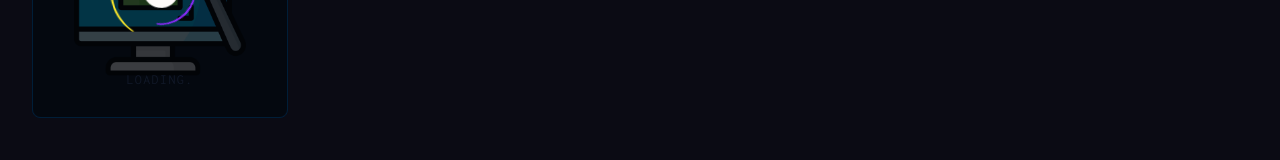
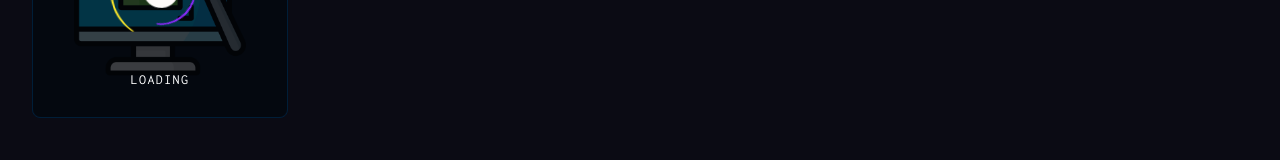
Before and after one commit to pronoia9/dall-elyse, a React (Vite) app in the folder client/: page /create-post in a window 1280 px wide. Shown: the part 596-756 px from the top of the page. Built offline with nearby package versions, Linux system fonts and the light colour scheme; a web font is replaced by a local one.

Commit message:
adjust loading text

```diff
--- a/client/src/components/Loader.css
+++ b/client/src/components/Loader.css
@@ -80,7 +80,7 @@ body {
   letter-spacing: 0.1em;
   font-size: 14px;
   font-weight: lighter;
-  /* color: white; */
+  color: white;
 }
 .loading-text span {
   display: none;
@@ -111,9 +111,12 @@ body {
 }
 @keyframes txt {
   0% {
+    content: 'LOADING';
+  }
+  33% {
     content: 'LOADING.';
   }
-  50% {
+  66% {
     content: 'LOADING..';
   }
   100% {
```
